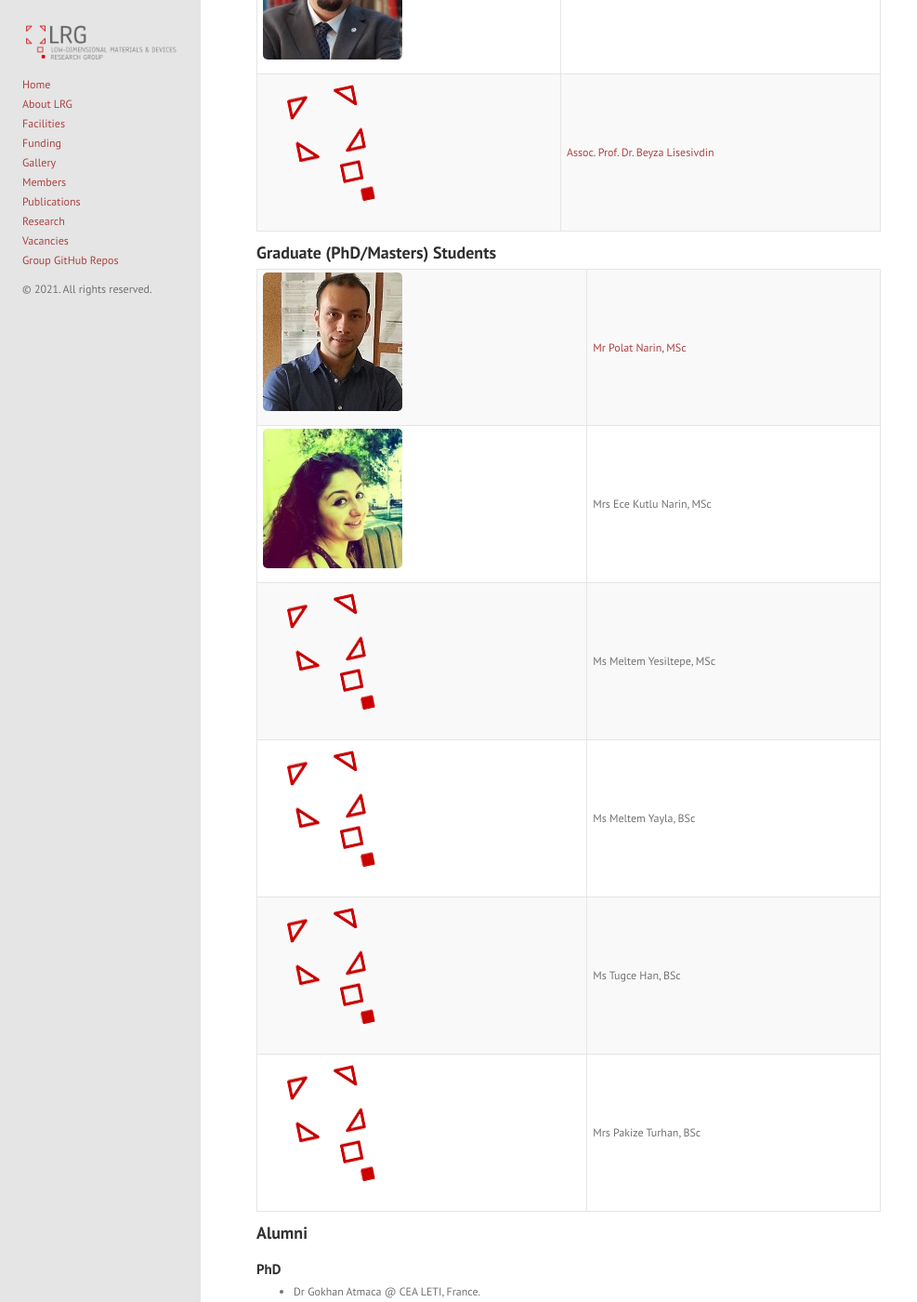
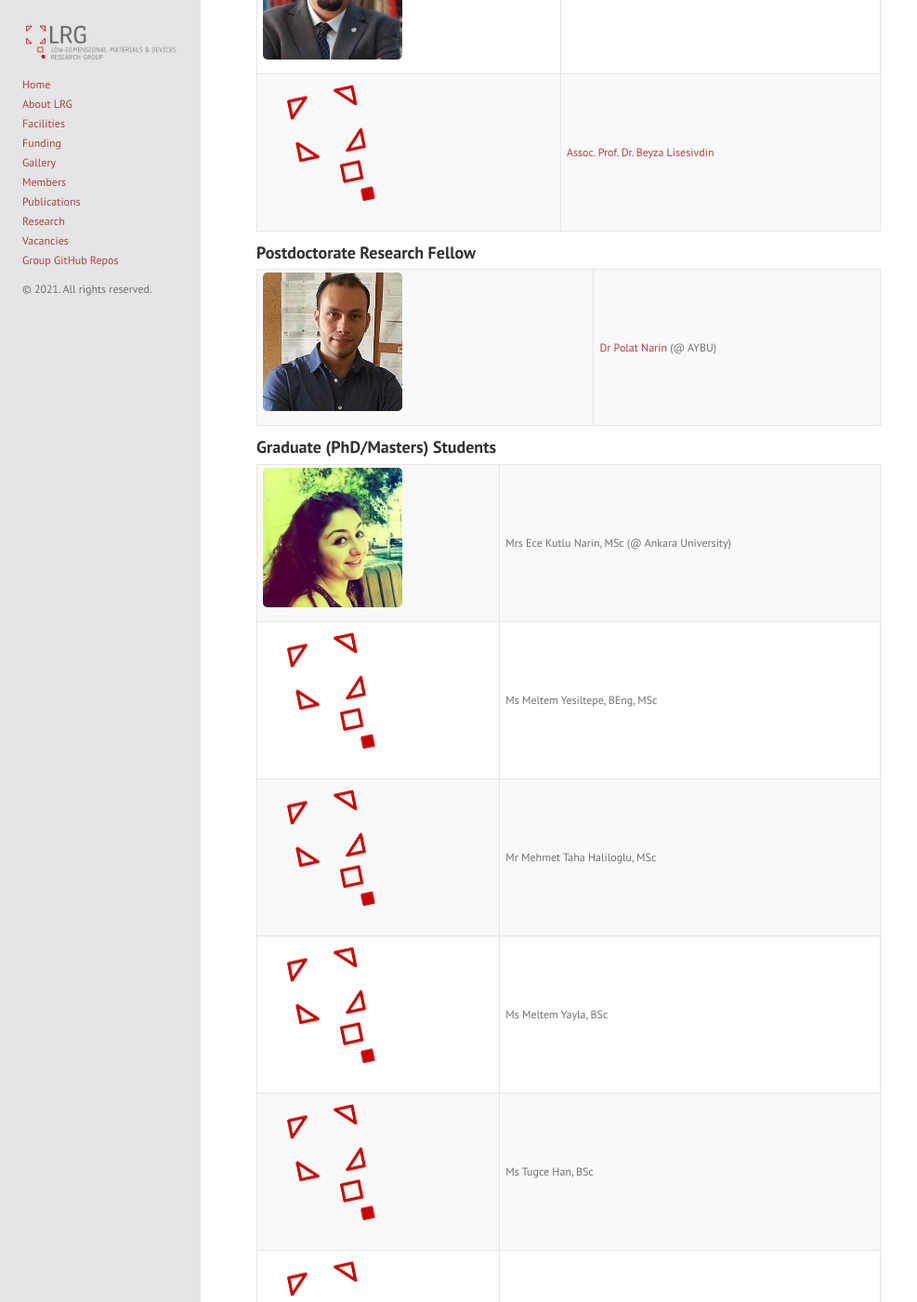
Before and after one commit to lrgresearch/oldwebsite, a Jekyll site: the page built from members.md, in a window 1280 px wide and 1400 px high, scrolled down 399 px. Shown: the whole window at 93% size, without its empty margins (0-987 px from the left). Built offline with Jekyll 4.4.1, drawn with Linux system fonts in a browser that asks for light colours; some of the changed text lies outside the part shown.

Commit message:
Update members.md

```diff
--- a/members.md
+++ b/members.md
@@ -9,11 +9,15 @@ title: Members
 ![SBLisesivdin](files/members/bora.jpg) | [Prof. Dr. Sefer Bora Lisesivdin](http://sblisesivdin.github.io)
 ![BLisesivdin](files/members/nopic.png) | [Assoc. Prof. Dr. Beyza Lisesivdin](http://websitem.gazi.edu.tr/site/beyzas)
 
+## Postdoctorate Research Fellow
+
+![PNarin](files/members/polat.jpg) | [Dr Polat Narin](https://sites.google.com/view/polatnarin/home?authuser=0) (@ AYBU)
+
 ## Graduate (PhD/Masters) Students
 
-![PNarin](files/members/polat.jpg) | [Mr Polat Narin, MSc](https://sites.google.com/view/polatnarin/home?authuser=0)
-![EKutluNarin](files/members/ece.jpg) | Mrs Ece Kutlu Narin, MSc
-![MYesiltepe](files/members/nopic.png) | Ms Meltem Yesiltepe, MSc
+![EKutluNarin](files/members/ece.jpg) | Mrs Ece Kutlu Narin, MSc (@ Ankara University)
+![MYesiltepe](files/members/nopic.png) | Ms Meltem Yesiltepe, BEng, MSc
+![MTHaliloglu](files/members/nopic.png) | Mr Mehmet Taha Haliloglu, MSc
 ![MYayla](files/members/nopic.png) | Ms Meltem Yayla, BSc
 ![THan](files/members/nopic.png) | Ms Tugce Han, BSc
 ![PTurhan](files/members/nopic.png) | Mrs Pakize Turhan, BSc
@@ -22,11 +26,13 @@ title: Members
 
 ### PhD
 
+* Dr Polat Narin @ AYBU, Turkey.
 * Dr Gokhan Atmaca @ CEA LETI, France.
 * Dr Kenan Elibol @ University of Vienna, Austria.
 
 ### MSc
 
+* Mrs Ece Kutlu Narin, MSc
 * Mr Kemal Berk Sonmez, BEng, MSc
 * Mr Mehmet Taha Haliloglu, BEng, MSc @ AB Mikronano
 * Ms Rokaia Ibrahem, MSc
```
